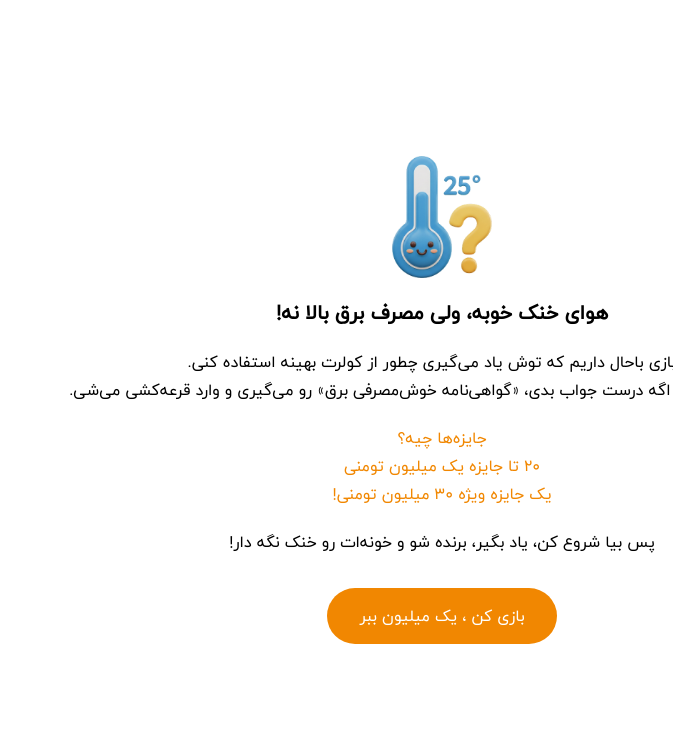
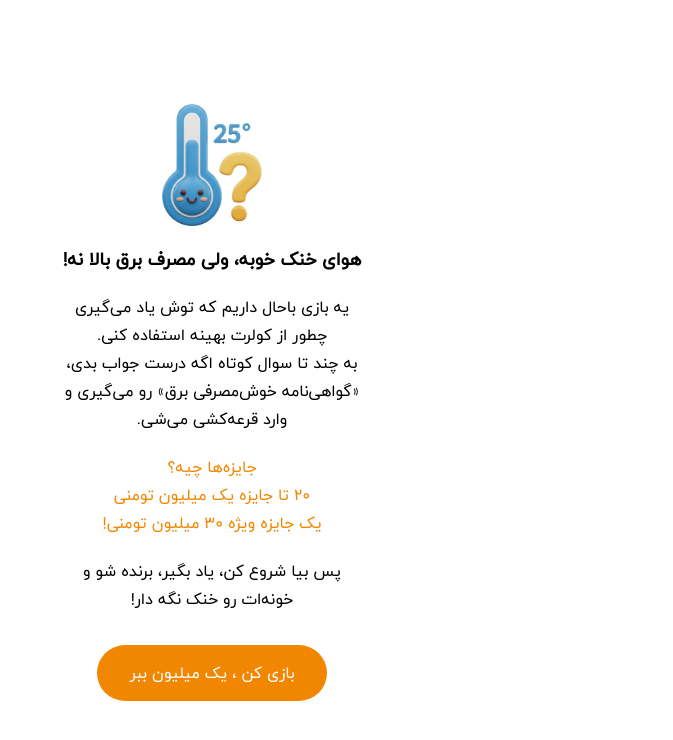
Before and after one commit to shaghayegh77amd/tavanir, a React (Vite) app: page / in a window 1280 px wide. Shown: the top 740 px of the page, without its empty margins (607-1280 px from the left). Built offline with nearby package versions, Linux system fonts and the light colour scheme.

Commit message:
improve style

```diff
--- a/src/App.jsx
+++ b/src/App.jsx
@@ -1,11 +1,14 @@
 import { Routes, Route, Navigate } from "react-router-dom";
-import StartPage from "./pages/start";
+import StartPage from "./pages/startPage/start";
+import QuizPage from "./pages/quizPage/quiz";
 
 function App() {
   return (
     <div className="container">
       <Routes>
         <Route path="/" element={<StartPage />} />
+        <Route path="/quiz" element={<QuizPage />} />
+
         {/* <Route path="/form" element={<FormPage />} />
         <Route path="/otp" element={<OtpPage />} />
         <Route path="/quiz" element={<QuizPage />} /> */}
--- /dev/null
+++ b/src/components/pagination/index.tsx
@@ -0,0 +1,32 @@
+import React from "react";
+import styles from "./styles.module.scss";
+
+const Pagination = ({ questionNumber }) => {
+  const steps = [1, 2, 3, 4, 5];
+  return (
+    <div className={styles.pagination}>
+      {steps.map((step, index) => (
+        <div className={styles.wrapper} key={index}>
+          <div
+            className={`${styles.number} ${
+              questionNumber === index ? styles.active : ""
+            }`}
+          >
+            {step}
+          </div>
+
+          {/* عکس بین اعداد، جز آخرین عدد */}
+          {index < steps.length - 1 && (
+            <img
+              src="./../../../public/images/arrow.png"
+              alt="arrow"
+              className={styles.arrow}
+            />
+          )}
+        </div>
+      ))}
+    </div>
+  );
+};
+
+export default Pagination;
--- /dev/null
+++ b/src/components/pagination/styles.module.scss
@@ -0,0 +1,7 @@
+.Pagination {
+  .wrapper {
+    display: flex;
+    justify-content: center;
+    gap: 8px;
+  }
+}
--- a/src/index.css
+++ b/src/index.css
@@ -76,10 +76,13 @@ input[type="search"]::-webkit-search-cancel-button {
   display: none;
 }
 .container {
-  padding: 32px;
+  padding: 24px 30px;
   position: absolute;
   top: 50%;
-  transform: translateY(-50%);
+  right: 50%;
+  transform: translate(50%, -50%);
+  width: 360px;
+  height: 640px;
 }
 .button {
   padding: 16px 32px;
--- /dev/null
+++ b/src/pages/quizPage/quiz.tsx
@@ -0,0 +1,13 @@
+import React from "react";
+import styles from "./styles.module.scss";
+import Pagination from "../../components/pagination";
+
+const QuizPage = () => {
+  return (
+    <div className={styles.startPage}>
+      <Pagination questionNumber={0} />
+    </div>
+  );
+};
+
+export default QuizPage;
--- a/src/pages/start.tsx
+++ b/src/pages/startPage/start.tsx
@@ -22,7 +22,7 @@ const StartPage = () => {
         پس بیا شروع کن، یاد بگیر، برنده شو و خونه‌ا‌ت رو خنک نگه دار!{" "}
       </p>
 
-      <a href="" className="button">
+      <a href="/quiz" className="button">
         بازی کن ، یک میلیون ببر{" "}
       </a>
     </div>
--- /dev/null
+++ b/src/pages/startPage/styles.module.scss
@@ -0,0 +1,27 @@
+.startPage {
+  display: flex;
+  flex-direction: column;
+  align-items: center;
+  width: 100%;
+  img {
+    width: 100px;
+    height: 122px;
+  }
+  .title {
+    font-size: 18px;
+    font-weight: bold;
+    text-align: center;
+    margin: 20px 0;
+  }
+  .text {
+    text-align: center;
+    line-height: 28px;
+  }
+  .boldText {
+    margin: 20px 0;
+
+    p {
+      color: #f18701;
+    }
+  }
+}
```
Also changed, not shown: public/images/arrow.png (added), src/pages/quizPage/styles.module.scss (renamed from src/pages/styles.module.scss).
